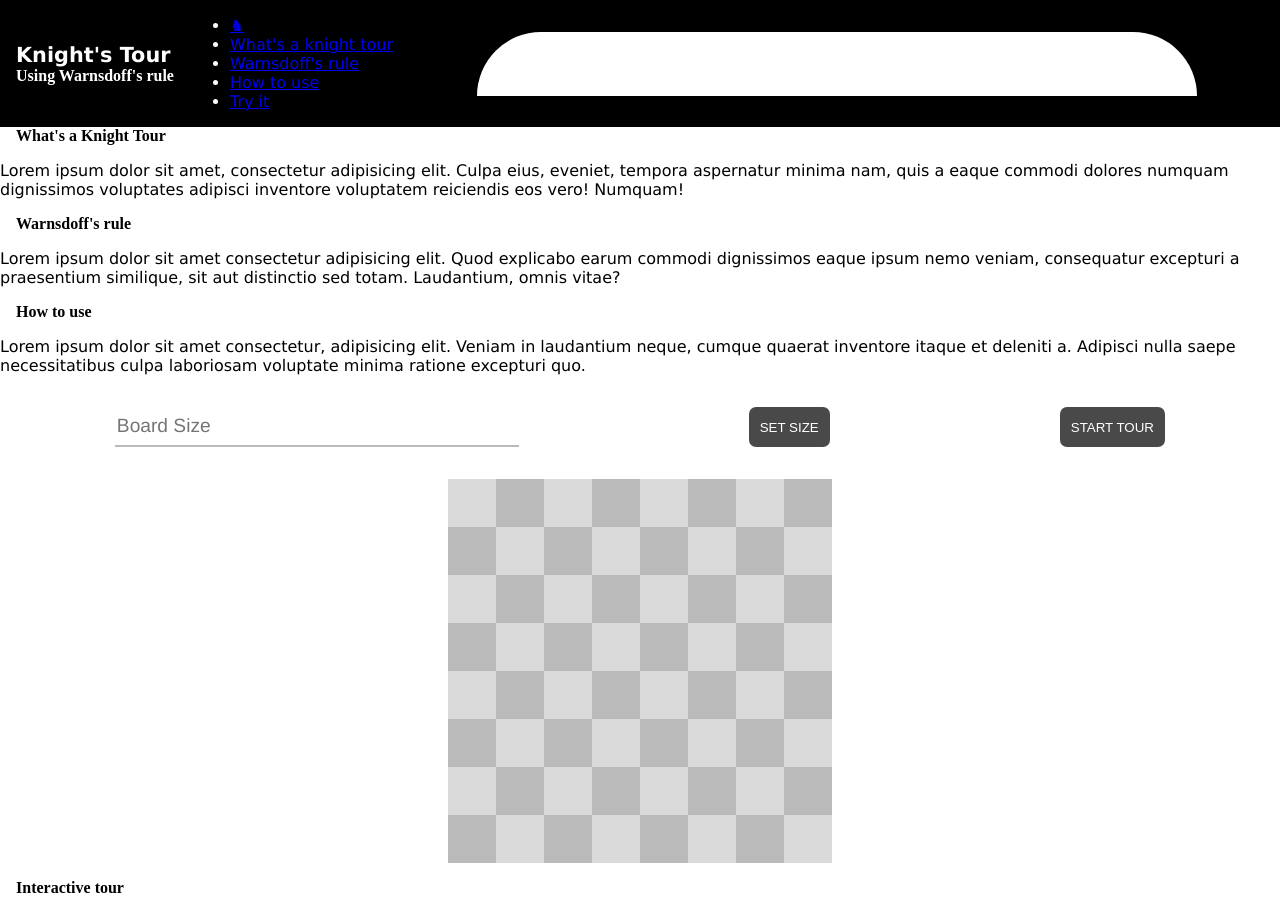
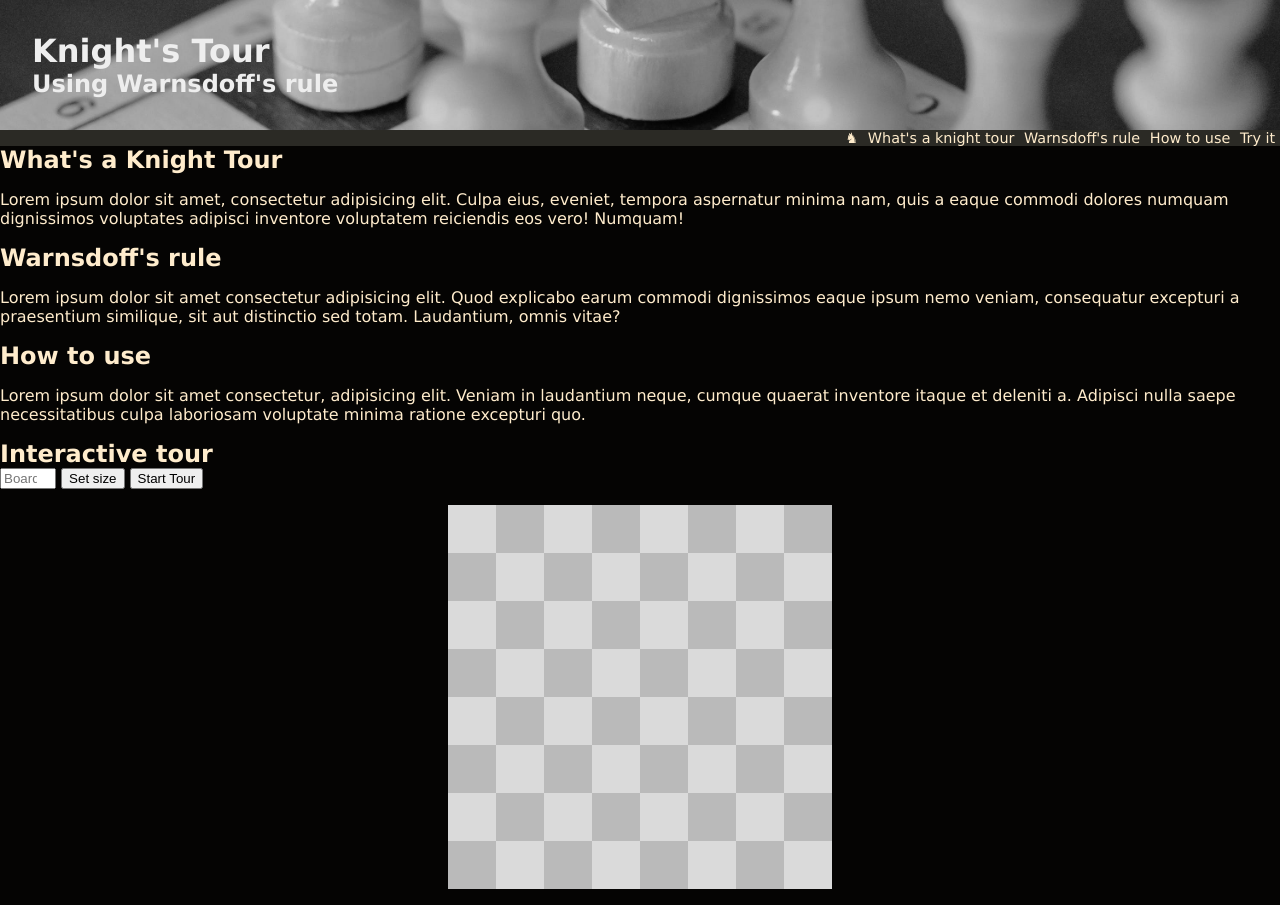
Before and after one commit to nmpellecchia/Knight-Tour, a plain HTML site: page index.html in a window 1280 px wide. Drawn offline with Linux system fonts and the light colour scheme.

Commit message:
added basic css
new img for header bg and some of the initial css done

```diff
--- a/style.css
+++ b/style.css
@@ -3,12 +3,11 @@ body {
   width: 100%;
   padding: 0;
   margin: 0;
+  background: #050403;
+  color: #ffeccc;
   font-family: Verdana, Geneva, Tahoma, sans-serif;
-	display: grid;
-	grid-template-columns: 1fr;
-	justify-items: center;
 }
-
+/*
 header {
 	display: flex;
 	justify-content: space-between;
@@ -76,10 +75,10 @@ input[type='submit'] {
 	border-radius: 7px;
 	color: white;
 	text-transform: uppercase;
-}
+} */
 
 /* Remove arrows from input */
-input::-webkit-outer-spin-button,
+/* input::-webkit-outer-spin-button,
 input::-webkit-inner-spin-button {
 	-webkit-appearance: none;
 	margin: 0;
@@ -91,8 +90,49 @@ input::-webkit-inner-spin-button {
 	margin: 0 auto;
 	background: white;
 	border-radius: 5rem 5rem 0 0;
+} */
+
+/* Generic styles */
+h1,
+h2 {
+  margin: 0;
+  padding: 0;
 }
 
+/* class and id styling */
+
+.bg-img {
+  background-image: url(./img/chessboard-bg.jpeg);
+  width: auto;
+  height: 100%;
+  padding: 2rem;
+  background-position: center;
+  background-size: cover;
+  filter: grayscale(100%);
+}
+
+nav > ul {
+  background: #2b2a25;
+  display: flex;
+  justify-content: flex-end;
+  font-size: 0.9rem;
+  margin: 0;
+  padding: 0;
+  list-style: none;
+}
+
+li {
+  text-align: center;
+  padding: 0 0.3rem;
+}
+
+li > a {
+  text-decoration: none;
+  color: inherit;
+  text-align: center;
+}
+
+/* don't touch this */
 .chessboard {
   display: grid;
   justify-self: center;
```
Also changed, not shown: img/chessboard-bg.jpeg (added). Lines whose indentation alone changed are shown as unchanged.
